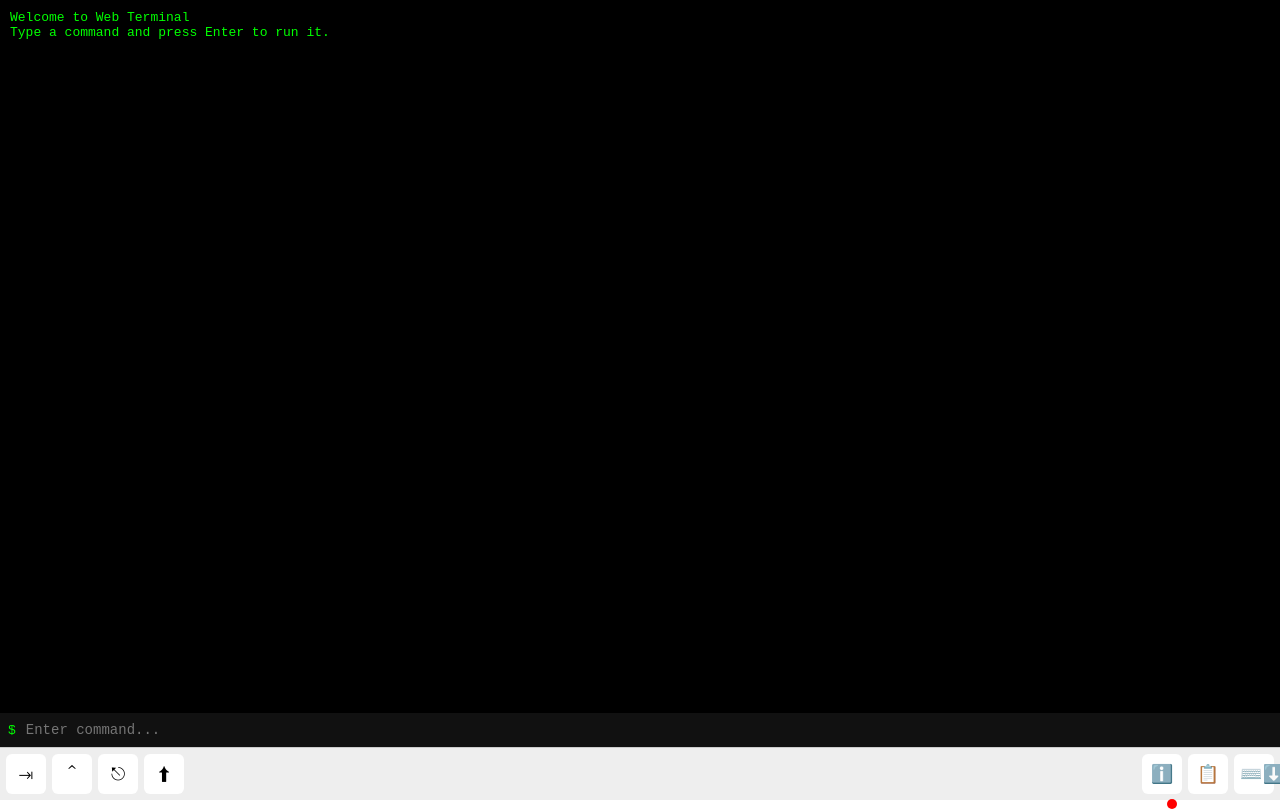
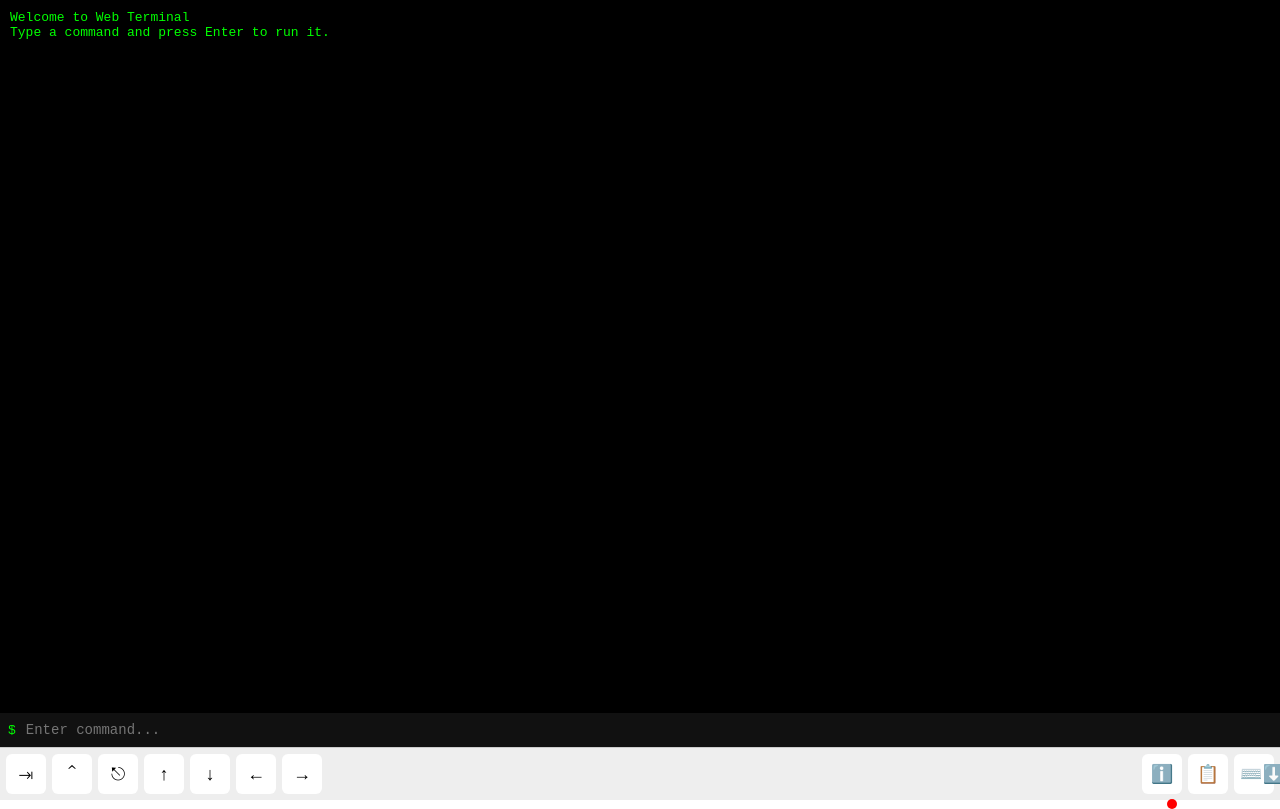
Before and after one commit to PAI-SUPERVVIP/shellcode, a website: page public/index.html in a window 1280 px wide. Drawn offline with Linux system fonts and the light colour scheme.

Commit message:
Add arrow buttons (up, down, left, right)

```diff
--- a/public/index.html
+++ b/public/index.html
@@ -100,7 +100,10 @@ Type a command and press Enter to run it.</div>
   <button onclick="sendKey('Tab')">⇥</button>
   <button onclick="toggleCtrl()">⌃</button>
   <button onclick="sendKey('Escape')">⎋</button>
-  <button onclick="sendArrow()">⬆︎</button>
+  <button onclick="sendArrow('ArrowUp')">↑</button>
+  <button onclick="sendArrow('ArrowDown')">↓</button>
+  <button onclick="sendArrow('ArrowLeft')">←</button>
+  <button onclick="sendArrow('ArrowRight')">→</button>
 
   <div class="spacer"></div>
 
@@ -157,8 +160,8 @@ Type a command and press Enter to run it.</div>
     print("\n[Ctrl " + (ctrlActive ? "ON" : "OFF") + "]");
   }
 
-  function sendArrow() {
-    print("\n[Arrow key]");
+  function sendArrow(direction) {
+    print("\n[" + direction + " pressed]");
   }
 
   function showInfo() {
```
